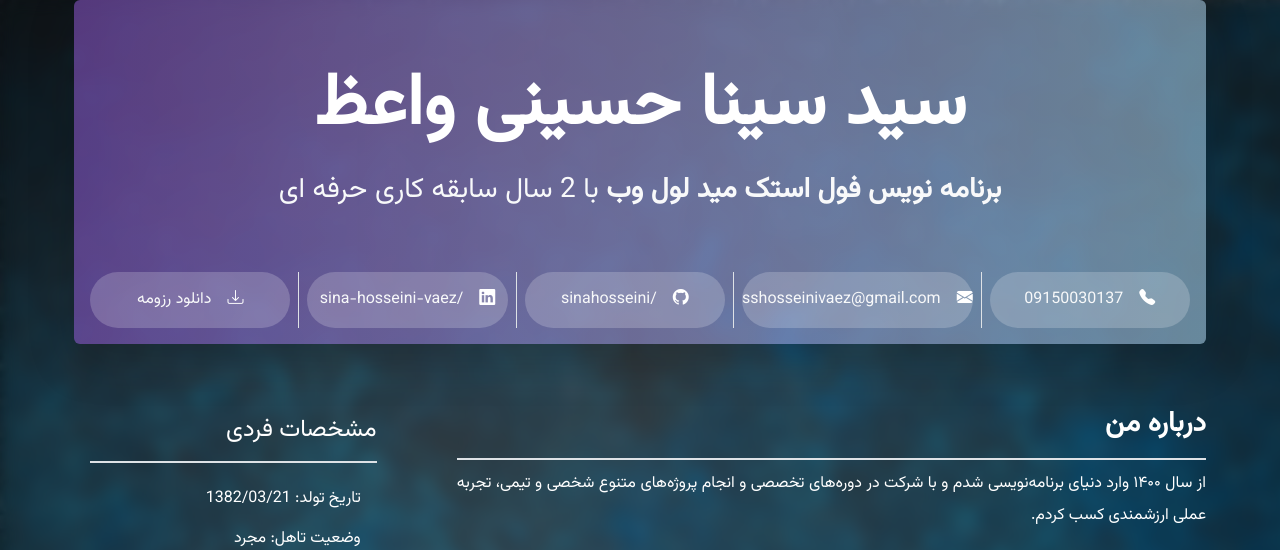
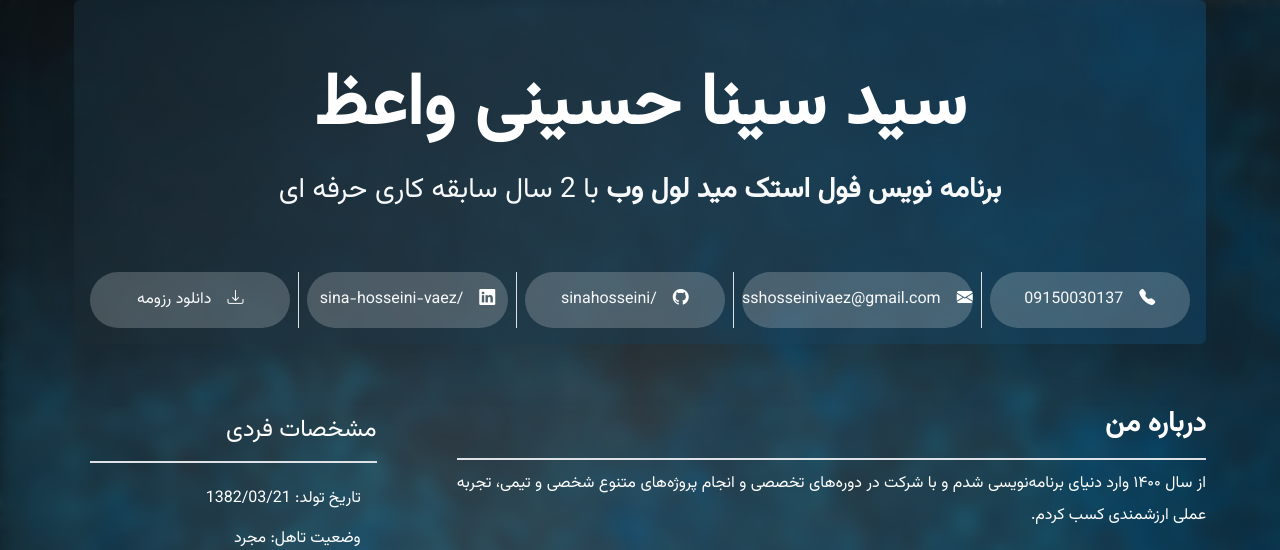
Before and after one commit to SinaHosseini/PersonaWeb, a Flask app: page / in a window 1280 px wide. Shown: the top 550 px of the page. Run offline with Flask 3, Linux system fonts and the light colour scheme.

Commit message:
change bg card

```diff
--- a/static/style/style.css
+++ b/static/style/style.css
@@ -31,7 +31,7 @@ body::before {
 }
 
 .card.border-0.shadow-lg.text-white {
-    background: linear-gradient(90deg,rgba(155, 93, 224, 0.5) 0%, rgba(187, 225, 250, 0.51) 100%);
+    background: linear-gradient(45deg,rgba(27, 38, 44, 0.5) 0%, rgba(15, 76, 117, 0.51) 100%);
 }
 
 .card-contact {
```
